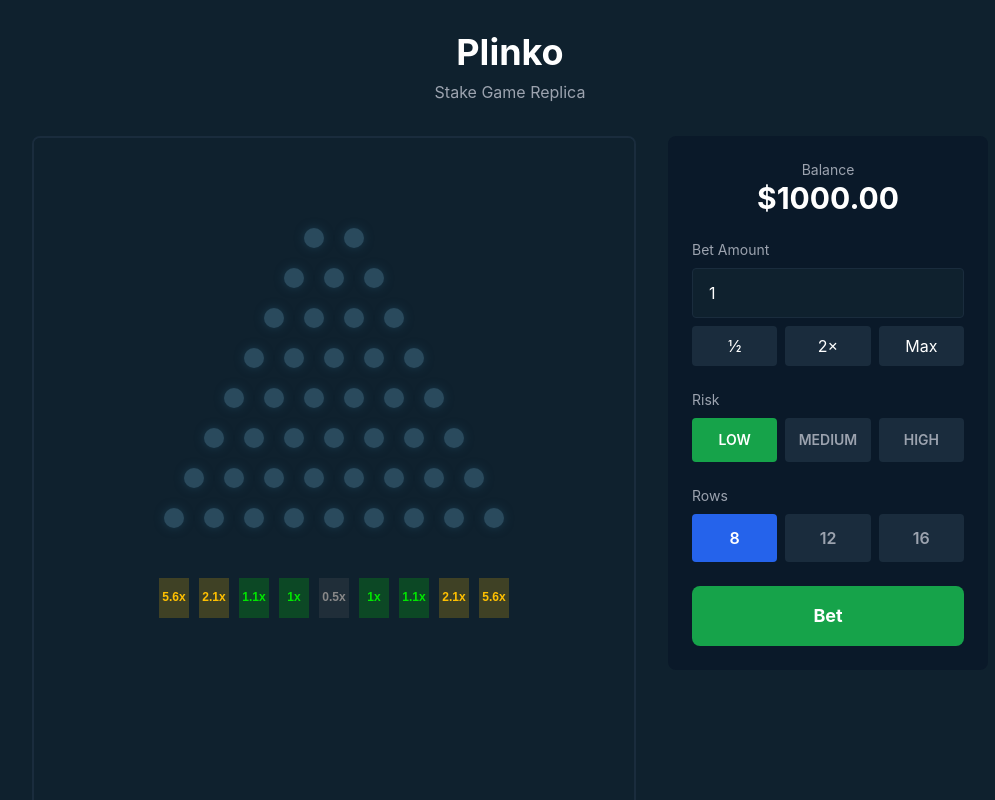
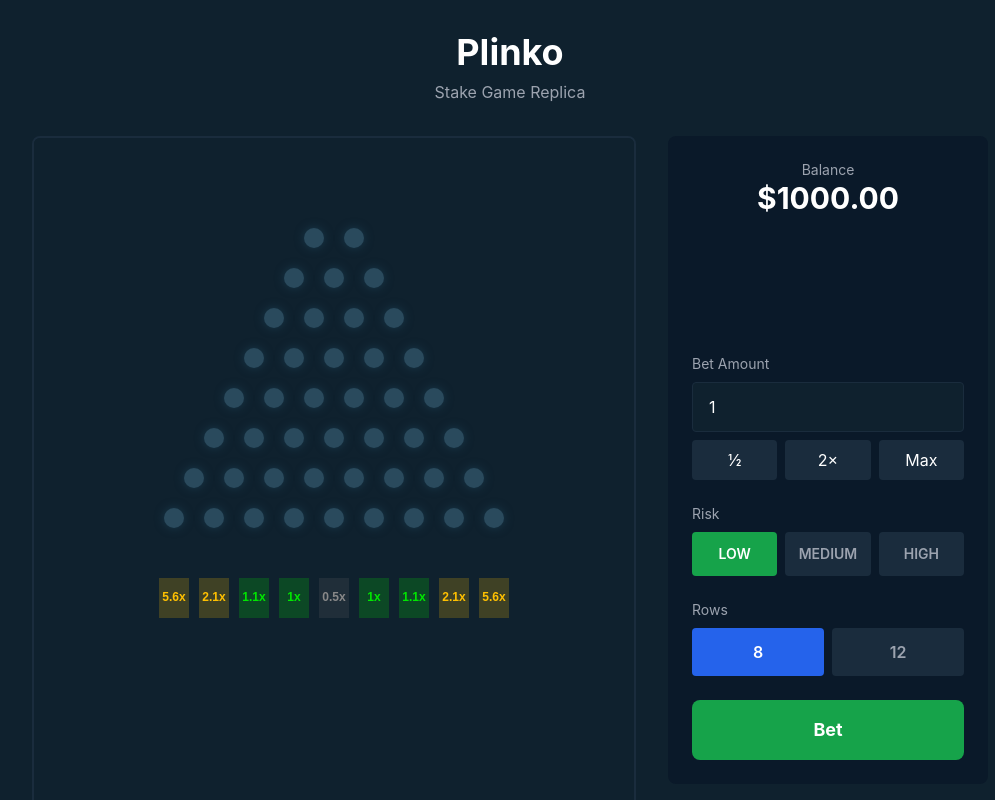
Before and after one commit to Divyang73/Plinko-Game, a React (Vite) app: page / in a window 1280 px wide. Shown: the top 800 px of the page, without its empty margins (130-1125 px from the left). Built offline with nearby package versions, Linux system fonts and the light colour scheme.

Commit message:
Fix all 4 issues: fixed Last Win layout, lock selectors, fix path bug, remove 16 rows
Co-authored-by: Divyang73 <178862676+Divyang73@users.noreply.github.com>

```diff
--- a/src/App.tsx
+++ b/src/App.tsx
@@ -15,7 +15,8 @@
     lastMultiplier,
     placeBet,
     handleBallLanded,
-    dropBall
+    dropBall,
+    activeBallsCount
   } = useGame();
 
   return (
@@ -51,6 +52,7 @@
             onBet={placeBet}
             lastWin={lastWin}
             lastMultiplier={lastMultiplier}
+            activeBallsCount={activeBallsCount}
           />
         </div>
 
--- a/src/classes/Ball.ts
+++ b/src/classes/Ball.ts
@@ -97,6 +97,8 @@
           // Use predetermined path direction if available
           let bounceDirection = 0;
           if (this.pathIndex < this.path.length) {
+            // Path uses -1 for left, 1 for right
+            // Convert to bounce direction
             bounceDirection = this.path[this.pathIndex];
             this.pathIndex++;
           } else {
@@ -125,6 +127,15 @@
         this.vy = 0;
         this.y = sinkY * 1000; // Lock position at sink
         this.justLanded = true; // Set flag for animation trigger
+
+        // Debug logging
+        const expectedSlot = this.path.filter(d => d === 1).length;
+        console.log('[Ball landed]', {
+          path: this.path,
+          expectedSlot,
+          multiplier: this.multiplier,
+          payout: this.payout
+        });
       }
     } else if (this.state === 'landed') {
       // Wait 500ms before fading
--- a/src/components/BetControls.tsx
+++ b/src/components/BetControls.tsx
@@ -12,6 +12,7 @@
   onBet: () => void;
   lastWin: number;
   lastMultiplier: number;
+  activeBallsCount?: number;
 }
 
 export const BetControls: React.FC<BetControlsProps> = ({
@@ -24,8 +25,10 @@
   setRows,
   onBet,
   lastWin,
-  lastMultiplier
+  lastMultiplier,
+  activeBallsCount = 0
 }) => {
+  const hasBallsDropping = activeBallsCount > 0;
   const handleHalf = () => {
     setBetAmount(Math.max(0.01, betAmount / 2));
   };
@@ -44,16 +47,17 @@
   };
 
   return (
-    <div className="w-80 bg-stake-darker p-6 rounded-lg space-y-6">
+    <div className="w-80 bg-stake-darker p-6 rounded-lg space-y-6 relative">
       {/* Balance Display */}
       <div className="text-center">
         <div className="text-gray-400 text-sm">Balance</div>
         <div className="text-3xl font-bold text-white">${balance.toFixed(2)}</div>
       </div>
 
-      {/* Last Win Display */}
+      {/* Last Win Display - Fixed position box */}
       {lastWin > 0 && (
-        <div className="text-center bg-green-900/30 border border-green-700 rounded p-3">
+        <div className="h-[90px] flex items-center justify-center bg-green-900/30 border border-green-700 rounded p-3">
+          <div className="text-center">
             <div className="text-green-400 text-sm">Last Win</div>
             <div className="text-2xl font-bold text-green-400">
               ${lastWin.toFixed(2)}
@@ -62,6 +66,10 @@
               {lastMultiplier}x multiplier
             </div>
           </div>
+        </div>
+      )}
+      {lastWin === 0 && (
+        <div className="h-[90px]"></div>
       )}
 
       {/* Bet Amount */}
@@ -106,6 +114,7 @@
             <button
               key={r}
               onClick={() => setRisk(r)}
+              disabled={hasBallsDropping}
               className={`py-3 rounded font-semibold uppercase text-sm transition ${
                 risk === r
                   ? r === 'low'
@@ -114,7 +123,7 @@
                     ? 'bg-yellow-600 text-white'
                     : 'bg-red-600 text-white'
                   : 'bg-stake-light text-gray-400 hover:bg-stake-dark'
-              }`}
+              } ${hasBallsDropping ? 'opacity-50 cursor-not-allowed' : ''}`}
             >
               {r}
             </button>
@@ -125,16 +134,17 @@
       {/* Rows */}
       <div>
         <label className="block text-gray-400 text-sm mb-2">Rows</label>
-        <div className="grid grid-cols-3 gap-2">
-          {([8, 12, 16] as RowCount[]).map((r) => (
+        <div className="grid grid-cols-2 gap-2">
+          {([8, 12] as RowCount[]).map((r) => (
             <button
               key={r}
               onClick={() => setRows(r)}
+              disabled={hasBallsDropping}
               className={`py-3 rounded font-semibold transition ${
                 rows === r
                   ? 'bg-blue-600 text-white'
                   : 'bg-stake-light text-gray-400 hover:bg-stake-dark'
-              }`}
+              } ${hasBallsDropping ? 'opacity-50 cursor-not-allowed' : ''}`}
             >
               {r}
             </button>
--- a/src/types/index.ts
+++ b/src/types/index.ts
@@ -1,5 +1,5 @@
 export type RiskLevel = 'low' | 'medium' | 'high';
-export type RowCount = 8 | 12 | 16;
+export type RowCount = 8 | 12;
 
 export interface BetRequest {
   betAmount: number;
```
Also changed, not shown: 2 other files (tests, documents, lock files or other folders). Lines whose indentation alone changed are shown as unchanged.
